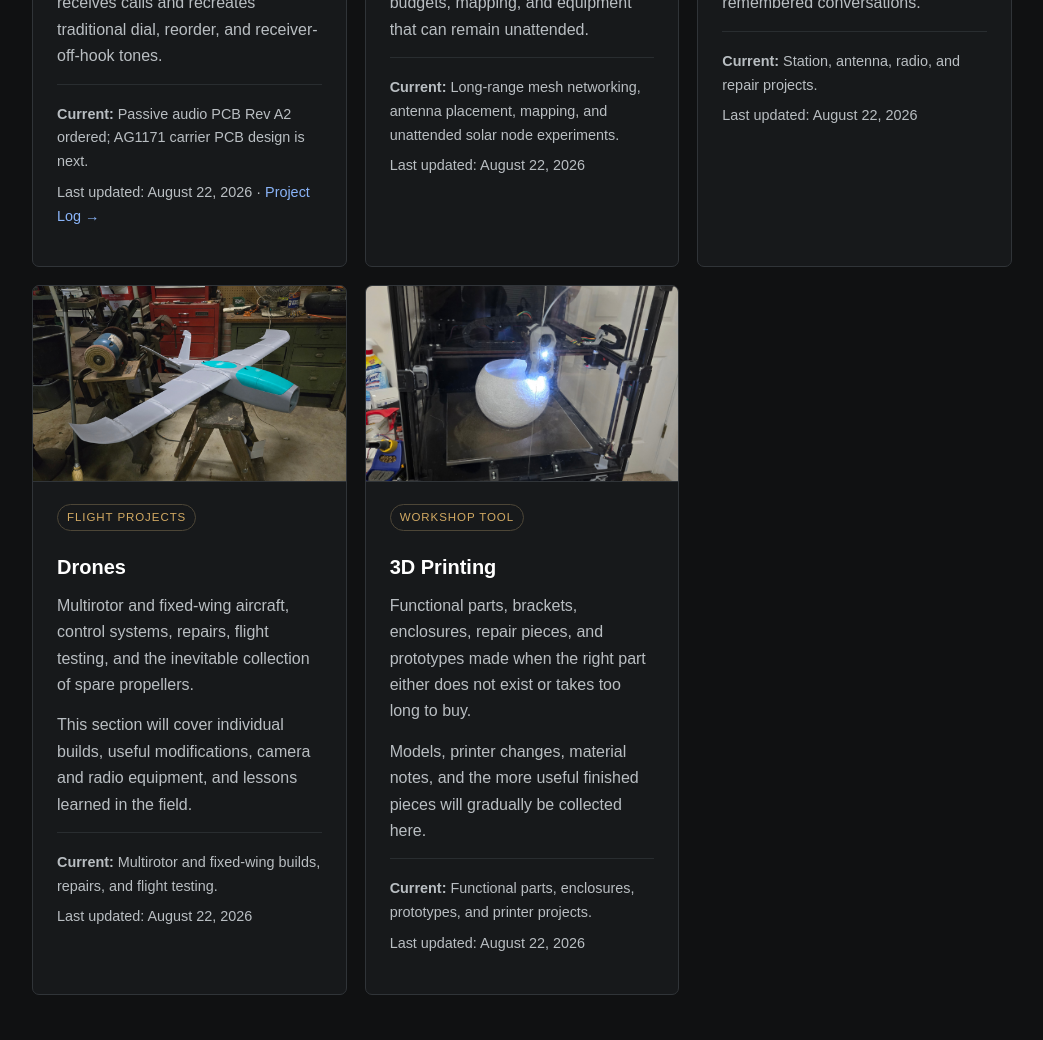
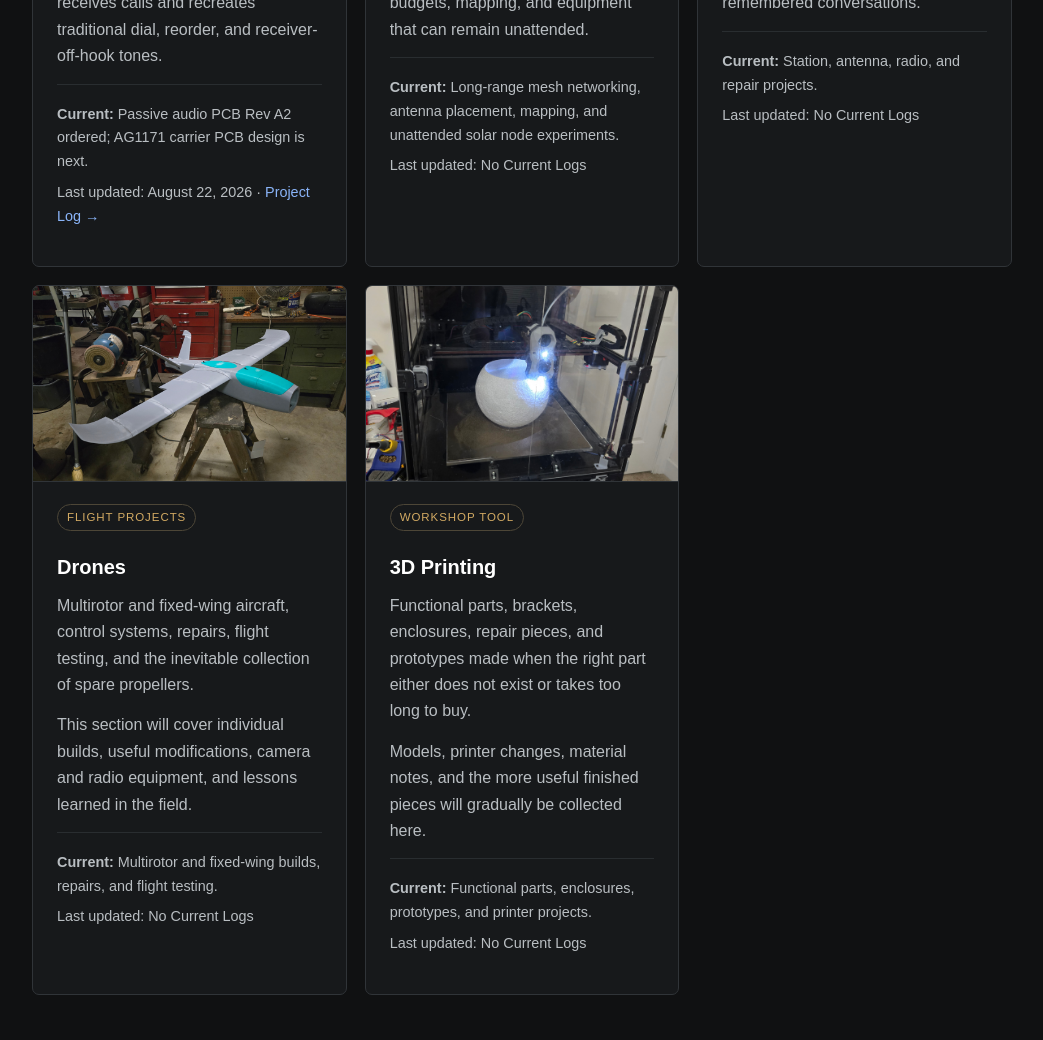
Before and after one commit to fregacmols/fregacmols.github.io, a Jekyll site: the page built from index.html, in a window 1280 px wide and 1400 px high, scrolled down 912 px. Shown: the part 153-1193 px from the top of the window, without its empty margins (118-1161 px from the left). Built offline with Jekyll 4.4.1, drawn with Linux system fonts in a browser that asks for light colours.

Commit message:
Mark projects without log entries

```diff
--- a/_data/projects.yml
+++ b/_data/projects.yml
@@ -9,26 +9,26 @@ meshcore:
   name: MeshCore / LoRa
   status: Field experiments
   current: Long-range mesh networking, antenna placement, mapping, and unattended solar node experiments.
-  updated: 2026-08-22
+  updated: No Current Logs
   log_tag: meshcore
 
 amateur-radio:
   name: Amateur Radio
   status: N1RDU
   current: Station, antenna, radio, and repair projects.
-  updated: 2026-08-22
+  updated: No Current Logs
   log_tag: amateur-radio
 
 drones:
   name: Drones
   status: Flight projects
   current: Multirotor and fixed-wing builds, repairs, and flight testing.
-  updated: 2026-08-22
+  updated: No Current Logs
   log_tag: drones
 
 3d-printing:
   name: 3D Printing
   status: Workshop tool
   current: Functional parts, enclosures, prototypes, and printer projects.
-  updated: 2026-08-22
+  updated: No Current Logs
   log_tag: 3d-printing
```
